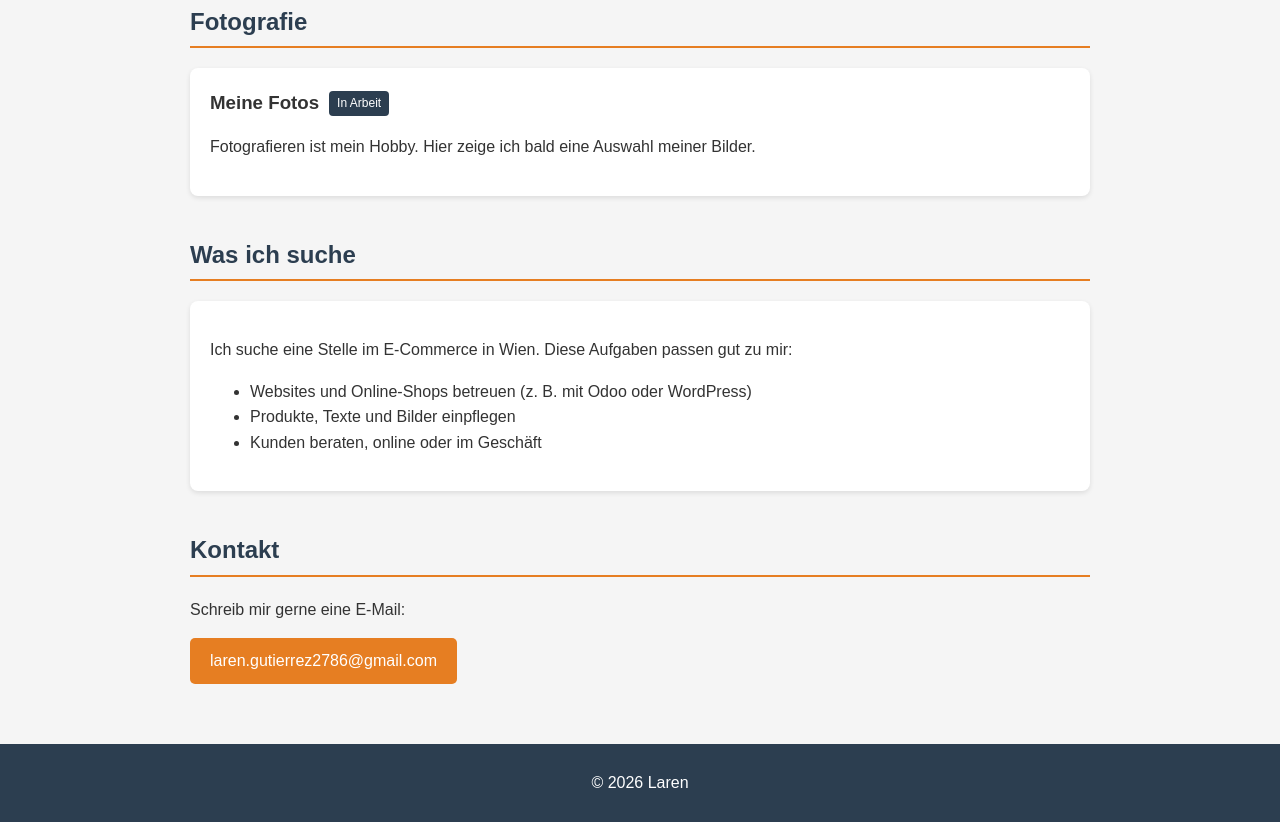
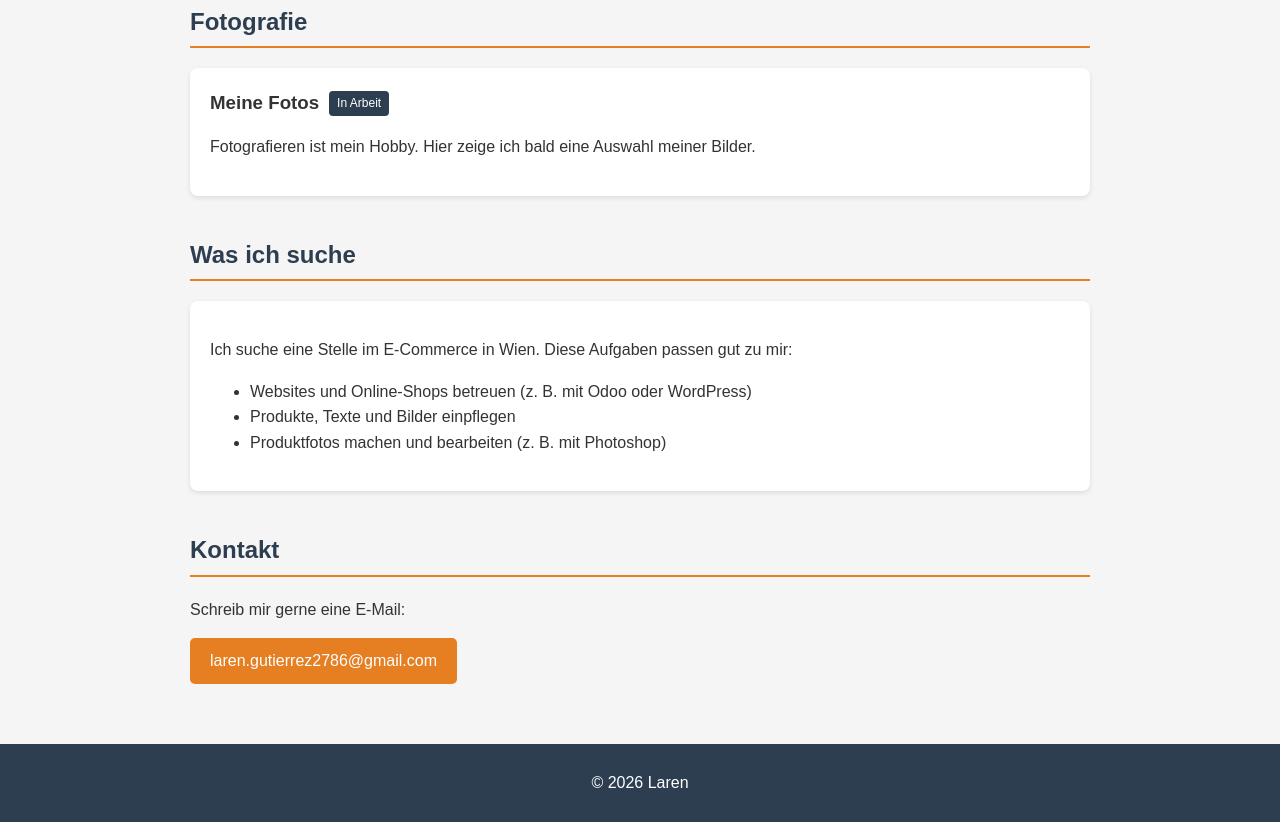
Before and after one commit to Laren-G/laren-g.github.io, a plain HTML site: page index.html in a window 1280 px wide. Shown: the part 1804-2626 px from the top of the page. Drawn offline with Linux system fonts and the light colour scheme.

Commit message:
Add files via upload

```diff
--- a/index.html
+++ b/index.html
@@ -162,7 +162,7 @@
         <ul>
           <li>Websites und Online-Shops betreuen (z. B. mit Odoo oder WordPress)</li>
           <li>Produkte, Texte und Bilder einpflegen</li>
-          <li>Kunden beraten, online oder im Geschäft</li>
+          <li>Produktfotos machen und bearbeiten (z. B. mit Photoshop)</li>
         </ul>
         <!-- TODO: eintragen, ab wann du verfügbar bist, z. B.:
         <p><strong>Verfügbar ab:</strong> März 2027</p>
```
